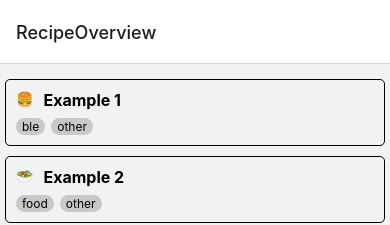
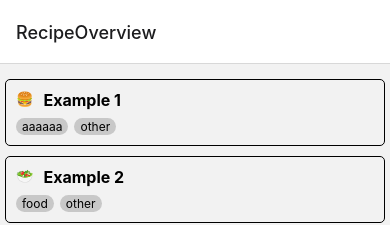
Before and after one commit to QKharma/PeepoEat, a React Native app: screen /RecipeOverview in a window 390 px wide. Shown: the top 225 px of the page. Built offline with nearby package versions, Linux system fonts and the light colour scheme.

Commit message:
:lipstick: Add overscroll to recipe overview

```diff
--- a/src/screens/RecipeOverview.tsx
+++ b/src/screens/RecipeOverview.tsx
@@ -27,7 +27,7 @@ const TEST_RECIPE_DATA: IRecipe[] = [
     tags: [
       {
         id: 1,
-        name: 'ble'
+        name: 'aaaaaa'
       },
       {
         id: 2,
@@ -65,6 +65,7 @@ const RecipeOverview = ({ navigation }: RecipeOverviewProps) => {
       data={TEST_RECIPE_DATA}
       renderItem={renderItem}
       keyExtractor={(item) => item.id.toString()}
+      overScrollMode='always'
     />
   );
 };
```
